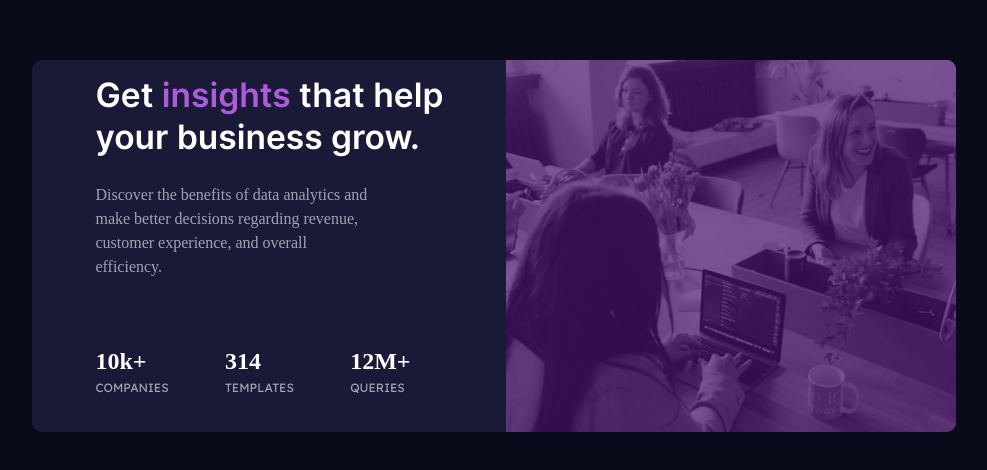
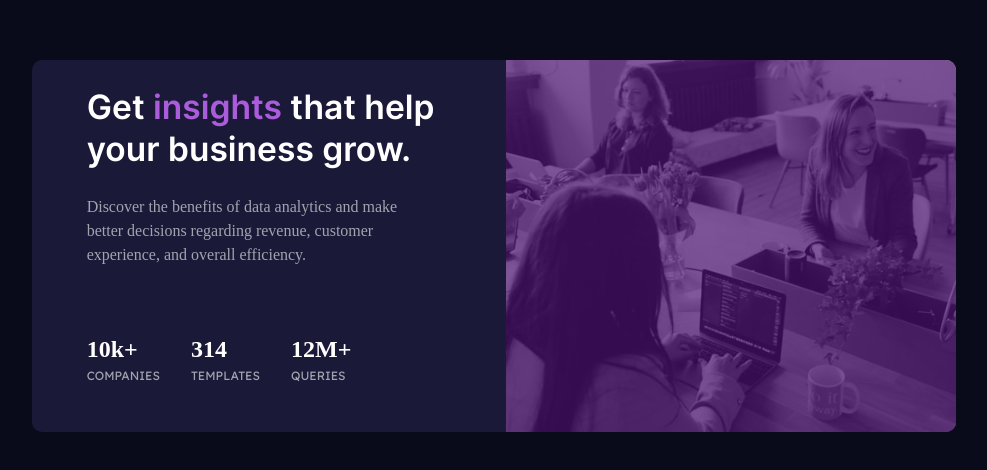
Before and after one commit to dhafindzahin/Frontendmentor-stats-preview-card, a plain HTML site: page index.html in a window 1280 px wide. Shown: the part 154-624 px from the top of the page, without its empty margins (146-1133 px from the left). Drawn offline with Linux system fonts and the light colour scheme.

Commit message:
fix: minor width change

```diff
--- a/asset/style.css
+++ b/asset/style.css
@@ -172,6 +172,7 @@ h6 {
 		align-items: center;
 		padding: 0;
 		text-align: start;
+		gap: 100px;
 	}
 
 	.info-container {
@@ -193,12 +194,12 @@ h6 {
 	}
 
 	.header {
-		width: 19ch;
+		width: 16ch;
 		font-size: 1.5rem;
 	}
 
 	.description {
-		width: 35ch;
+		width: 39ch;
 		margin-bottom: 4em;
 		font-size: 0.75rem;
 	}
```
